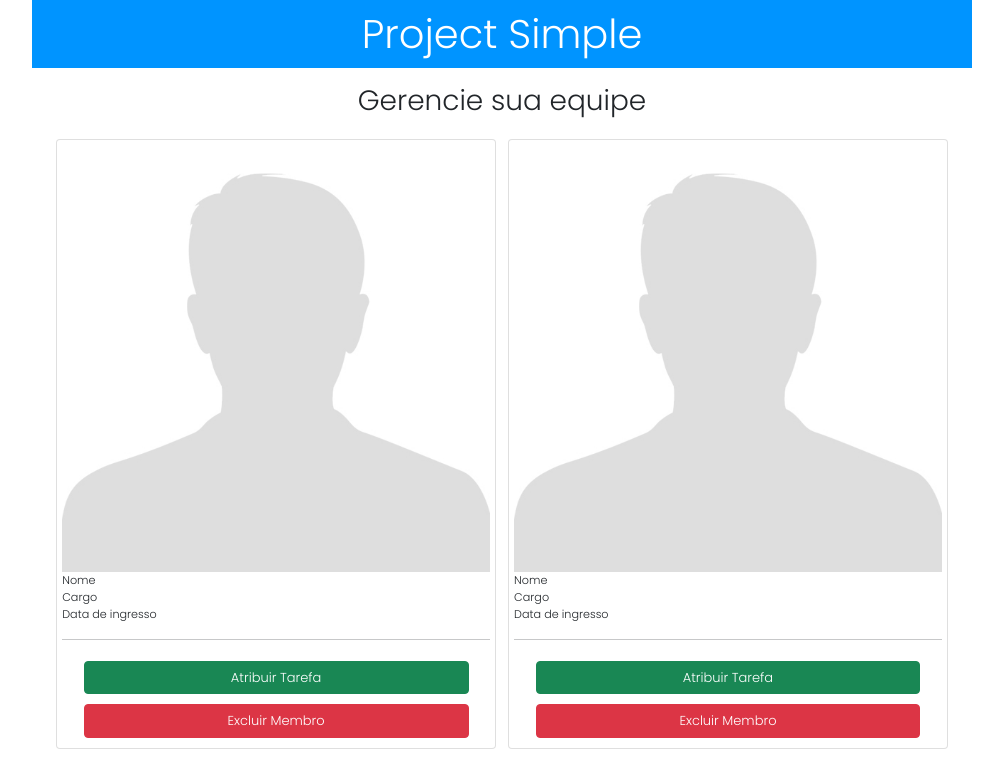
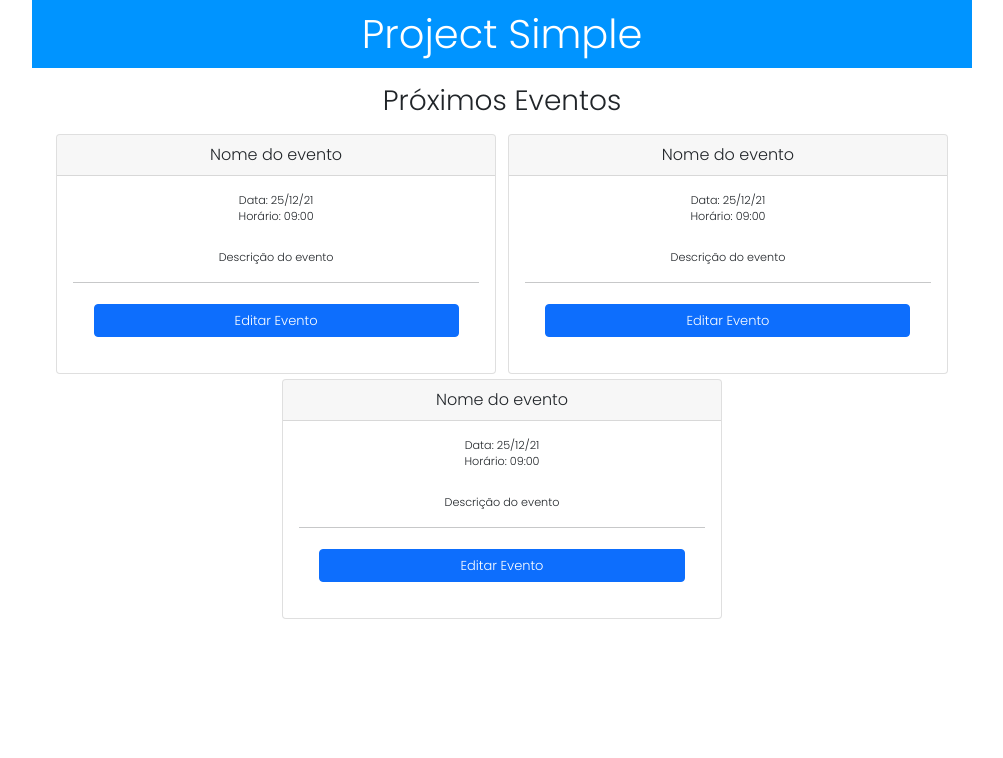
Before and after one commit to dsm-cefet-rj/trabalhointegrado2021-2-2021-2-grupo-8, a React (Create React App) app in the folder project-simple/: page / in a window 1280 px wide. Shown: the top 758 px of the page, without its empty margins (138-1141 px from the left). Built offline with nearby package versions, Linux system fonts and the light colour scheme.

Commit message:
component card gerenciar eventos

```diff
--- a/project-simple/src/App.js
+++ b/project-simple/src/App.js
@@ -17,7 +17,7 @@ import NovoEvento from "./components/NovoEvento/NovoEvento";
 function App() {
   return (
     <div>
-      <GerenciarEquipe/>
+      <GerenciarEventos/>
     </div>
   );
 }
--- /dev/null
+++ b/project-simple/src/components/GerenciarEventos/CardGerenciarEventos.jsx
@@ -0,0 +1,23 @@
+
+import React from "react";
+
+function CardGerenciarEventos() {
+    return (
+        <div className="card card-evento">
+            <div className="card-header">Nome do evento</div>
+            <div className="card-body">
+              <p className="card-text">Data: 25/12/21</p>
+              <p className="card-text">Horário: 09:00</p>
+              <br />
+              <p className="card-text">Descrição do evento</p>
+              <hr />
+              <a href="#" className="btn btn-primary">
+                Editar Evento
+              </a>
+            </div>
+          </div>
+
+    );
+}
+
+export default CardGerenciarEventos;
--- a/project-simple/src/components/GerenciarEventos/GerenciarEventos.jsx
+++ b/project-simple/src/components/GerenciarEventos/GerenciarEventos.jsx
@@ -1,4 +1,5 @@
 import React from "react";
+import CardGerenciarEventos from "./CardGerenciarEventos";
 
 function GerenciarEventos() {
   return (
@@ -10,47 +11,9 @@ function GerenciarEventos() {
       <main className="container">
         <h3 className="text-center my-3">Próximos Eventos</h3>
         <section className="d-flex flex-wrap justify-content-evenly">
-          <div className="card card-evento">
-            <div className="card-header reuniao">Reunião</div>
-            <div className="card-body">
-              <p className="card-text">Data: 25/12/21</p>
-              <p className="card-text">Horário: 09:00</p>
-              <br />
-              <p className="card-text">Descrição do evento</p>
-              <hr />
-              <a href="#" className="btn btn-primary">
-                Editar Evento
-              </a>
-            </div>
-          </div>
-
-          <div className="card card-evento">
-            <div className="card-header deadline">Deadline</div>
-            <div className="card-body">
-              <p className="card-text">Data: 05/10/22 </p>
-              <p className="card-text">Horário: 16:00</p>
-              <br />
-              <p className="card-text">Descrição do evento</p>
-              <hr />
-              <a href="#" className="btn btn-primary">
-                Editar Evento
-              </a>
-            </div>
-          </div>
-
-          <div className="card card-evento">
-            <div className="card-header birthday">Aniversário</div>
-            <div className="card-body">
-              <p className="card-text">Data: 12/12/21 </p>
-              <p className="card-text">Horário: 14:00</p>
-              <br />
-              <p className="card-text">Descrição do evento</p>
-              <hr />
-              <a href="#" className="btn btn-primary">
-                Editar Evento
-              </a>
-            </div>
-          </div>
+          <CardGerenciarEventos/>
+          <CardGerenciarEventos/>
+          <CardGerenciarEventos/>
         </section>
       </main>
     </body>
```
